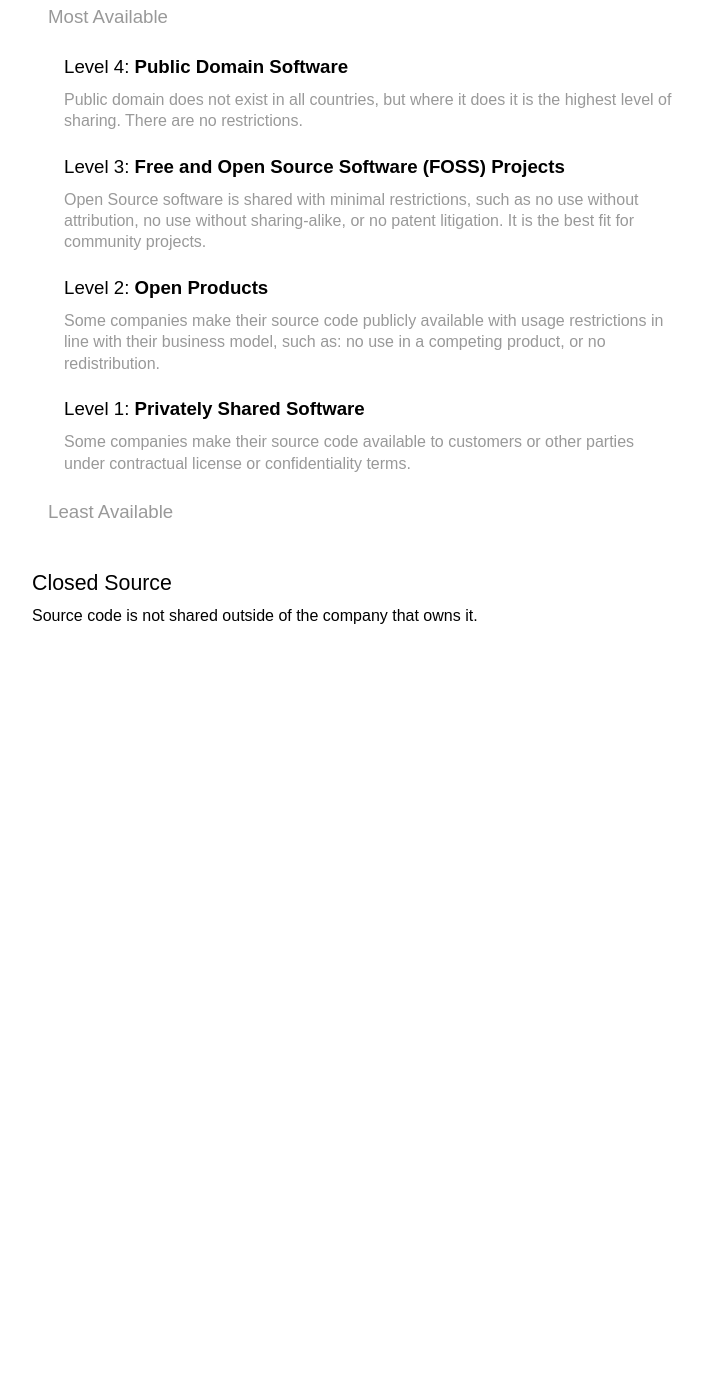
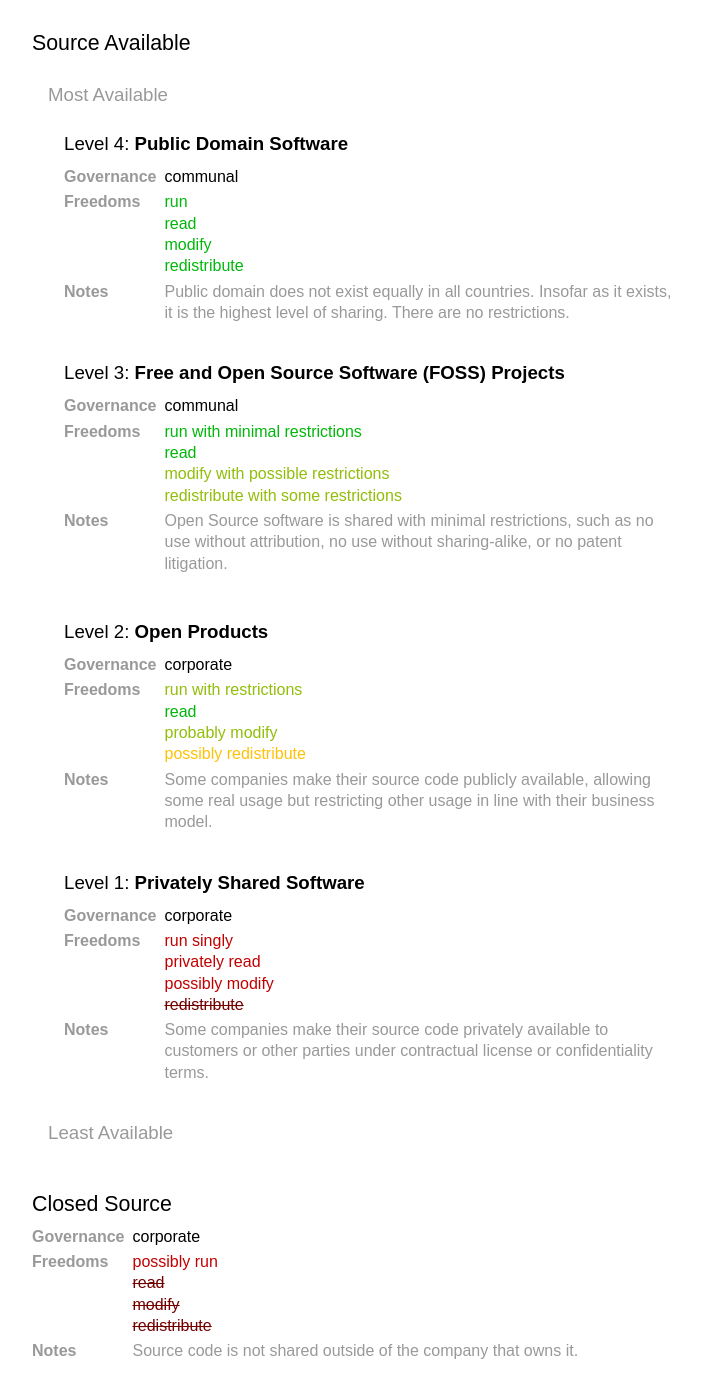
Before and after one commit to chadwhitacre/howtoshare.software, a plain HTML site: page index.html in a window 1280 px wide. Shown: the part 318-1700 px from the top of the page, without its empty margins (288-990 px from the left). Before the commit the page ends 1048 px from the top, so only its background shows below. Drawn offline with Linux system fonts and the light colour scheme.

Commit message:
Add governance and freedoms

```diff
--- a/index.html
+++ b/index.html
@@ -11,11 +11,18 @@
   <body>
     <div class="content">
 
+      <p style="padding-bottom: 36pt">
+        <span style="color: red">DRAFT</span> -
+        <a href="https://github.com/softwarecommons/howtoshare.software/issues/1"
+          >discuss on GitHub</a
+        >
+      </p>
+
       <h1>How to Share Software</h1>
 
-      <p>This website is about the different ways to share software source
-      code. Shared source code is called "source available," and there are four
-      levels of source available software.</p>
+      <p class="description">This website is about the different ways to share
+      software source code. Shared source code is called "source available,"
+      and there are four levels of source available software.</p>
 
       <h2>Source Available</h2>
 
@@ -24,42 +31,133 @@
       <div class="level">
         <h4>Level 4: <b>Public Domain Software</b></h4>
 
-        <p>Public domain does not exist in all countries, but where it does it
-        is the highest level of sharing. There are no restrictions.</p>
-
+        <table>
+          <tr class="governance">
+            <th>Governance</th>
+            <td>communal</td>
+          </tr>
+          <tr class="freedoms">
+            <th>Freedoms</th>
+            <td>
+              <span class="green">run</span>
+              <span class="green">read</span>
+              <span class="green">modify</span>
+              <span class="green">redistribute</span>
+            </td>
+          </tr>
+          <tr class="notes">
+            <th>Notes</th>
+            <td class="notes">Public domain does not exist equally in all
+              countries. Insofar as it exists, it is the highest level of
+              sharing. There are no restrictions.</td>
+          </tr>
+        </table>
       </div>
 
       <div class="level">
         <h4>Level 3: <b>Free and Open Source Software (FOSS) Projects</b></h4>
 
-        <p>Open Source software is shared with minimal restrictions, such as no
-        use without attribution, no use without sharing-alike, or no patent
-        litigation. It is the best fit for community projects.</p>
-
+        <table>
+          <tr class="governance">
+            <th>Governance</th>
+            <td>communal</td>
+          </tr>
+          <tr class="freedoms">
+            <th>Freedoms</th>
+            <td>
+              <span class="green">run with minimal restrictions</span>
+              <span class="green">read</span>
+              <span class="greenish">modify with possible restrictions</span>
+              <span class="greenish">redistribute with some restrictions</span>
+            </td>
+          </tr>
+          <tr class="notes">
+            <th>Notes</th>
+            <td>Open Source software is shared with minimal
+              restrictions, such as no use without attribution, no use without
+              sharing-alike, or no patent litigation.</p>
+          </tr>
+        </table>
       </div>
 
       <div class="level">
         <h4>Level 2: <b>Open Products</b></h4>
 
-        <p>Some companies make their source code publicly available with usage
-        restrictions in line with their business model, such as: no use in a
-        competing product, or no redistribution.</p>
-
+        <table>
+          <tr class="governance">
+            <th>Governance</th>
+            <td>corporate</td>
+          </tr>
+          <tr class="freedoms">
+            <th>Freedoms</th>
+            <td>
+              <span class="greenish">run with restrictions</span>
+              <span class="green">read</span>
+              <span class="greenish">probably modify</span>
+              <span class="orange">possibly redistribute</span>
+            </td>
+          </tr>
+          <tr class="notes">
+            <th>Notes</th>
+            <td class="notes">Some companies make their source code publicly
+              available, allowing some real usage but restricting other
+              usage in line with their business model.</td>
+          </tr>
+        </table>
       </div>
 
       <div class="level">
         <h4>Level 1: <b>Privately Shared Software</b></h4>
 
-        <p>Some companies make their source code available to customers or
-        other parties under contractual license or confidentiality terms.</p>
-
+        <table>
+          <tr class="governance">
+            <th>Governance</th>
+            <td>corporate</td>
+          </tr>
+          <tr class="freedoms">
+            <th>Freedoms</th>
+            <td>
+              <span class="red">run singly</span>
+              <span class="red">privately read</span>
+              <span class="red">possibly modify</span>
+              <span class="redder"><strike>redistribute</strike></span>
+            </td>
+          </tr>
+          <tr class="notes">
+            <th>Notes</th>
+            <td class="description">Some companies make their source code
+              privately available to customers or other parties under
+              contractual license or confidentiality terms.</td>
+          </tr>
+        </table>
       </div>
 
       <h3>Least Available</h3>
 
       <h2>Closed Source</h2>
 
-      <p>Source code is not shared outside of the company that owns it.</p>
+      <div class="level closed">
+        <table>
+          <tr class="governance">
+            <th>Governance</th>
+            <td>corporate</td>
+          </tr>
+          <tr class="freedoms">
+            <th>Freedoms</th>
+            <td>
+              <span class="red">possibly run</span>
+              <span class="redder"><strike>read</strike></span>
+              <span class="redder"><strike>modify</strike></span>
+              <span class="redder"><strike>redistribute</strike></span>
+            </td>
+          </tr>
+          <tr class="notes">
+            <th>Notes</th>
+            <td class="description">Source code is not shared outside of the
+              company that owns it.</td>
+          </tr>
+        </table>
+      </div>
 
     </div>
   </body>
--- a/style.css
+++ b/style.css
@@ -41,12 +41,43 @@ h4 {
 p {
   margin: 6pt 0;
 }
+
 .level {
   margin-left: 24pt;
 }
-.level p {
+.level.closed  {
+  margin-left: 0;
+}
+.level table {
+  margin: 6pt 0 24pt;
+  border-collapse: collapse;
+  border-spacing: 0;
+}
+.level th {
+  width: 1%;
+  white-space: nowrap;
+  text-align: left;
+  padding-right: 6pt;
+  vertical-align: top;
   color: #999;
 }
+.level td {
+  vertical-align: top;
+  padding-bottom: 3pt;
+}
+.level .freedoms span {
+  display: block;
+}
+.level .notes {
+  color: #999;
+}
+
+.green { color: #00B70B; }
+.greenish { color: #92BD09; }
+.orange { color: #FFC107; }
+.red { color: #C30000; }
+.redder { color: #730000; }
+
 blockquote {
   margin: 6pt 0;
   border-left: 1px solid black;
```
